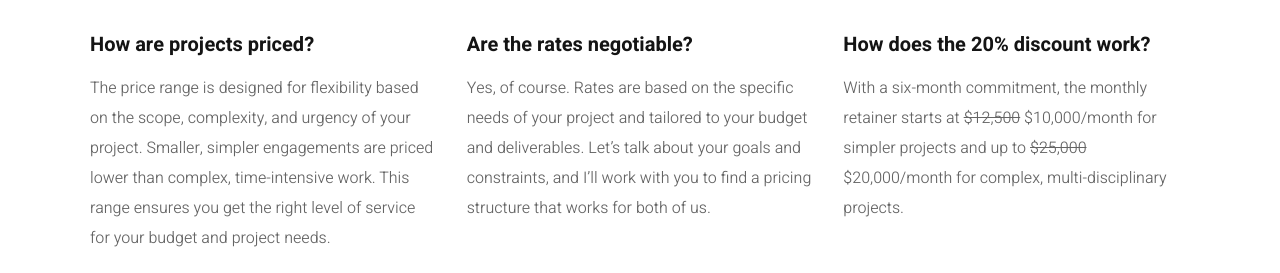
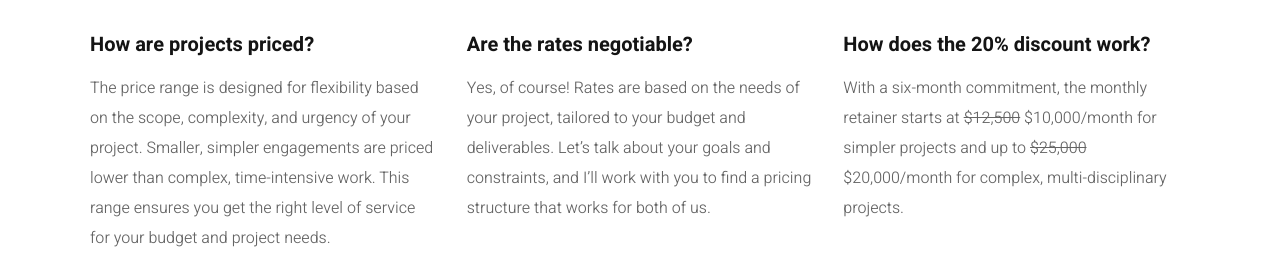
Before and after one commit to jasoncookdesign/jasoncookdesign.github.io, a plain HTML site: page index.html in a window 1280 px wide. Shown: the part 4937-5210 px from the top of the page. Drawn offline with Linux system fonts and the light colour scheme.

Commit message:
Updated FAQ copy

```diff
--- a/index.html
+++ b/index.html
@@ -386,7 +386,7 @@
           </div>
           <div class="col-12 col-md-6 col-lg-4">
             <h5 class="fw-medium">Are the rates negotiable?</h5>
-            <p>Yes, of course. Rates are based on the specific needs of your project and tailored to your budget and
+            <p>Yes, of course! Rates are based on the needs of your project, tailored to your budget and
               deliverables. Let’s talk about your goals and constraints, and I’ll work with you to find a pricing
               structure that works for both of us.</p>
           </div>
```
